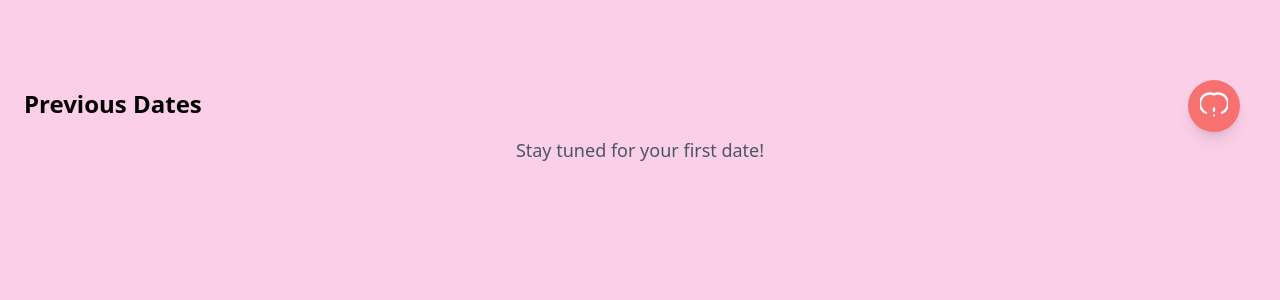
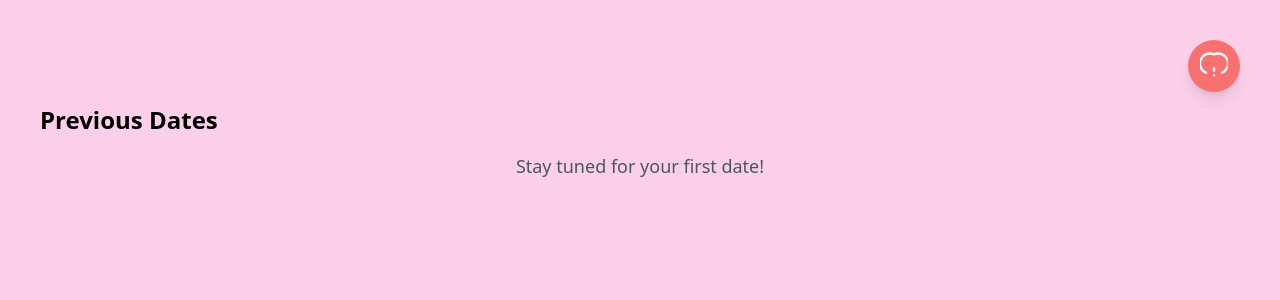
Before and after one commit to austinwright10/DateNightWeb, a Next.js app in the folder date-night/: page /dashboard/DashboardPage in a window 1280 px wide. Shown: the top 300 px of the page. Built offline with nearby package versions, Linux system fonts and the light colour scheme.

Commit message:
need to fix styling

```diff
--- a/date-night/src/app/components/Dashboard.tsx
+++ b/date-night/src/app/components/Dashboard.tsx
@@ -25,9 +25,8 @@ export default function Dashboard() {
   }, [])
 
   return (
-    <div className='flex flex-col items-center bg-pink-200 p-6 min-h-screen'>
-      {/* Profile Button */}
-      <div className='absolute top-20 right-10 z-10'>
+    <div className='flex flex-col items-center bg-pink-200 p-10 min-h-screen'>
+      <div className='absolute top-10 right-10 z-10'>
         <button
           className='bg-red-400 p-3 rounded-full shadow-lg'
           onClick={() => router.push('/profile')}
@@ -48,8 +47,6 @@ export default function Dashboard() {
           </svg>
         </button>
       </div>
-
-      {/* List Container */}
       <div className='flex-grow w-full pt-16'>
         <h1 className='text-2xl font-semibold mb-4 text-black'>
           Previous Dates
```
